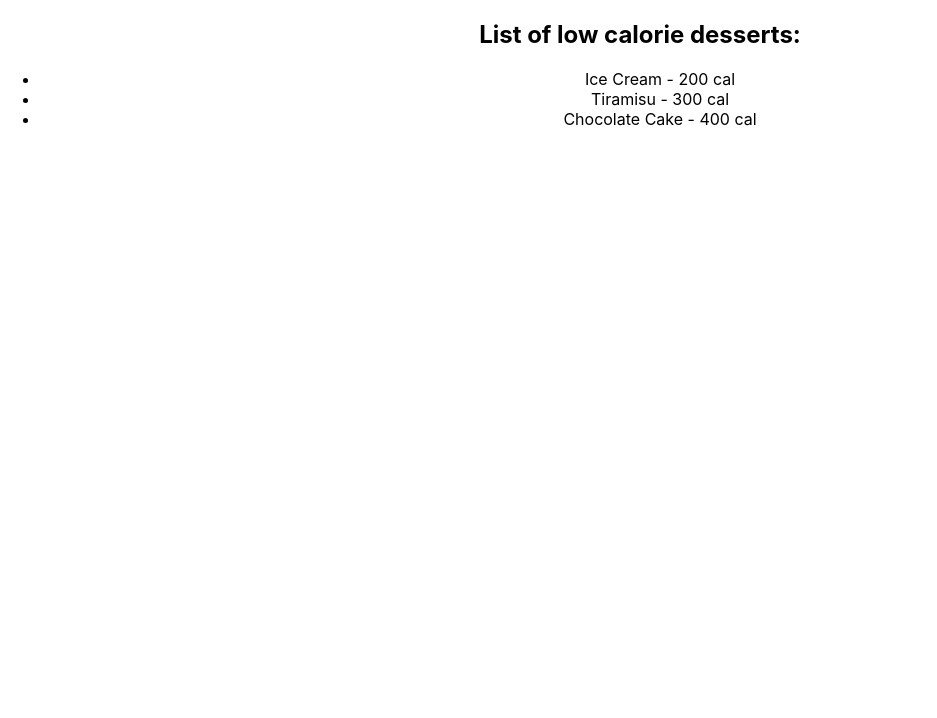
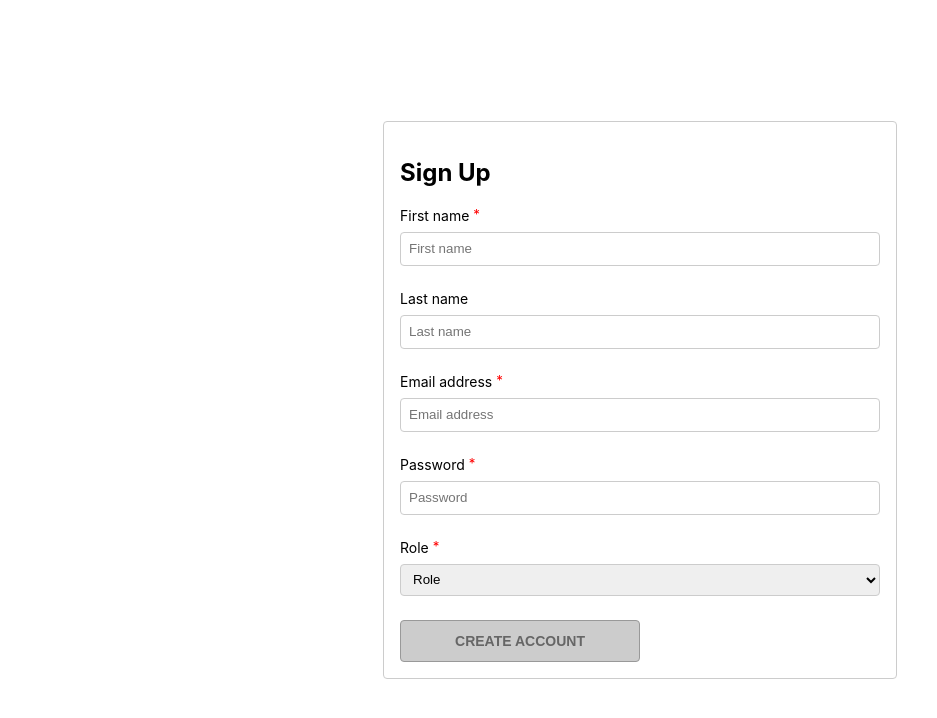
Before and after one commit to ChetreNelson/coursera_advanced_react, a React (Create React App) app in the folder firstapp/: page / in a window 1280 px wide. Shown: the top 718 px of the page, without its empty margins (0-937 px from the left). Built offline with nearby package versions, Linux system fonts and the light colour scheme.

Commit message:
form and controllable input

```diff
--- a/firstapp/src/App.css
+++ b/firstapp/src/App.css
@@ -1,38 +1,78 @@
 .App {
-  text-align: center;
+  display: flex;
+  flex: 1;
+  height: 100vh;
+  justify-content: center;
+  align-items: center;
 }
 
-.App-logo {
-  height: 40vmin;
-  pointer-events: none;
+fieldset {
+  display: flex;
+  width: 480px;
+  padding: 16px;
+  border: 1px solid #ccc;
+  border-radius: 4px;
+  flex-direction: column;
 }
 
-@media (prefers-reduced-motion: no-preference) {
-  .App-logo {
-    animation: App-logo-spin infinite 20s linear;
-  }
+label {
+  margin-bottom: 8px;
+  font-size: 14px;
 }
 
-.App-header {
-  background-color: #282c34;
-  min-height: 100vh;
+sup {
+  color: red;
+  top: -2px;
+  font-size: 95%;
+  line-height: 0;
+  position: relative;
+  vertical-align: baseline;
+}
+
+input,
+select {
+  border-radius: 4px;
+  border: 1px solid #ccc;
+  height: 32px;
+  padding: 0 8px;
+}
+
+.Field {
+  position: relative;
+  padding-bottom: 24px;
   display: flex;
   flex-direction: column;
-  align-items: center;
-  justify-content: center;
-  font-size: calc(10px + 2vmin);
-  color: white;
 }
 
-.App-link {
-  color: #61dafb;
+.FieldError {
+  position: absolute;
+  bottom: -6px;
+  color: red;
+  font-size: 12px;
 }
 
-@keyframes App-logo-spin {
-  from {
-    transform: rotate(0deg);
-  }
-  to {
-    transform: rotate(360deg);
-  }
+.Row {
+  display: flex;
+  flex-direction: row;
 }
+
+button {
+  padding: 12px;
+  width: 240px;
+  border-radius: 4px;
+  border: 1px solid #ccc;
+  background-color: darkblue;
+  color: white;
+  text-transform: uppercase;
+  font-size: 14px;
+  font-weight: bold;
+  cursor: pointer;
+}
+
+button:disabled,
+button[disabled] {
+  border: 1px solid #999999;
+  background-color: #cccccc;
+  color: #666666;
+  cursor: not-allowed;
+}
--- a/firstapp/src/App.js
+++ b/firstapp/src/App.js
@@ -1,5 +1,6 @@
 import "./App.css";
 import DessertsList from "./DessertList";
+import StudentForm from "./Form/StudentForm";
 
 const desserts = [
   {
@@ -27,10 +28,11 @@ const desserts = [
 function App() {
   return (
     <div className="App">
-      <h2>List of low calorie desserts:</h2>
+      {/* <h2>List of low calorie desserts:</h2>
       <ul>
         <DessertsList props={desserts} />
-      </ul>
+      </ul> */}
+      <StudentForm/>
     </div>
   );
 }
--- /dev/null
+++ b/firstapp/src/Form/StudentForm.js
@@ -0,0 +1,155 @@
+import React, { useState } from "react";
+
+const PasswordErrorMessage = () => {
+  return (
+    <p className="FieldError">Password should have at least 8 characters</p>
+  );
+};
+const validateEmail = (email) => {
+  return String(email)
+    .toLowerCase()
+    .match(
+      /^(([^<>()[\]\\.,;:\s@"]+(\.[^<>()[\]\\.,;:\s@"]+)*)|(".+"))@((\[[0-9]{1,3}\.[0-9]{1,3}\.[0-9]{1,3}\.[0-9]{1,3}\])|(([a-zA-Z\-0-9]+\.)+[a-zA-Z]{2,}))$/
+    );
+};
+
+const StudentForm = () => {
+  //   const [errorMessage, setErrorMessage] = useState("");
+  const [firstName, setFirstName] = useState("");
+  const [lastName, setLastName] = useState("");
+  const [email, setEmail] = useState({
+    value: "",
+    isTouched: false,
+  });
+  const isEmailValid = validateEmail(email.value);
+  const [password, setPassword] = useState({
+    value: "",
+    isTouched: false,
+  });
+  const [role, setRole] = useState("role");
+  const getIsFormValid = () => {
+    return (
+      firstName !== "" &&
+      isEmailValid &&
+      password.value.length >= 8 &&
+      role !== "role"
+    );
+  };
+
+  const clearForm = () => {
+    // setErrorMessage("");
+    setFirstName("");
+    setLastName("");
+    setEmail({
+      value: "",
+      isTouched: false,
+    });
+    setPassword({
+      value: "",
+      isTouched: false,
+    });
+    setRole("role");
+  };
+
+  const handleSubmit = (e) => {
+    e.preventDefault();
+
+    if (!getIsFormValid()) {
+      return;
+    }
+
+    alert("Account created!");
+    clearForm();
+  };
+
+  return (
+    <form onSubmit={handleSubmit}>
+      <fieldset>
+        <h2>Sign Up</h2>
+        <div className="Field">
+          <label>
+            First name <sup>*</sup>
+          </label>
+          <input
+            value={firstName}
+            onChange={(e) => setFirstName(e.target.value)}
+            placeholder="First name"
+          />
+        </div>
+        <div className="Field">
+          <label>Last name</label>
+          <input
+            value={lastName}
+            onChange={(e) => setLastName(e.target.value)}
+            placeholder="Last name"
+          />
+        </div>
+        <div className="Field">
+          <label>
+            Email address <sup>*</sup>
+          </label>
+          <input
+            type="email"
+            value={email.value}
+            onChange={(e) =>
+              setEmail({
+                ...email,
+                value: e.target.value,
+              })
+            }
+            onBlur={() =>
+              setEmail({
+                ...email,
+                isTouched: true,
+              })
+            }
+            placeholder="Email address"
+          />
+          {email.isTouched && !isEmailValid && (
+            <p className="FieldError">Invalid email address</p>
+          )}
+        </div>
+        <div className="Field">
+          <label>
+            Password <sup>*</sup>
+          </label>
+          <input
+            type="password"
+            value={password.value}
+            onChange={(e) =>
+              setPassword({
+                ...password,
+                value: e.target.value,
+              })
+            }
+            onBlur={() =>
+              setPassword({
+                ...password,
+                isTouched: true,
+              })
+            }
+            placeholder="Password"
+          />
+          {password.isTouched && password.value.length < 8 && (
+            <PasswordErrorMessage />
+          )}
+        </div>
+        <div className="Field">
+          <label>
+            Role <sup>*</sup>
+          </label>
+          <select value={role} onChange={(e) => setRole(e.target.value)}>
+            <option value="role">Role</option>
+            <option value="individual">Individual</option>
+            <option value="business">Business</option>
+          </select>
+        </div>
+        <button type="submit" disabled={!getIsFormValid()}>
+          Create account
+        </button>
+      </fieldset>
+    </form>
+  );
+};
+
+export default StudentForm;
```
